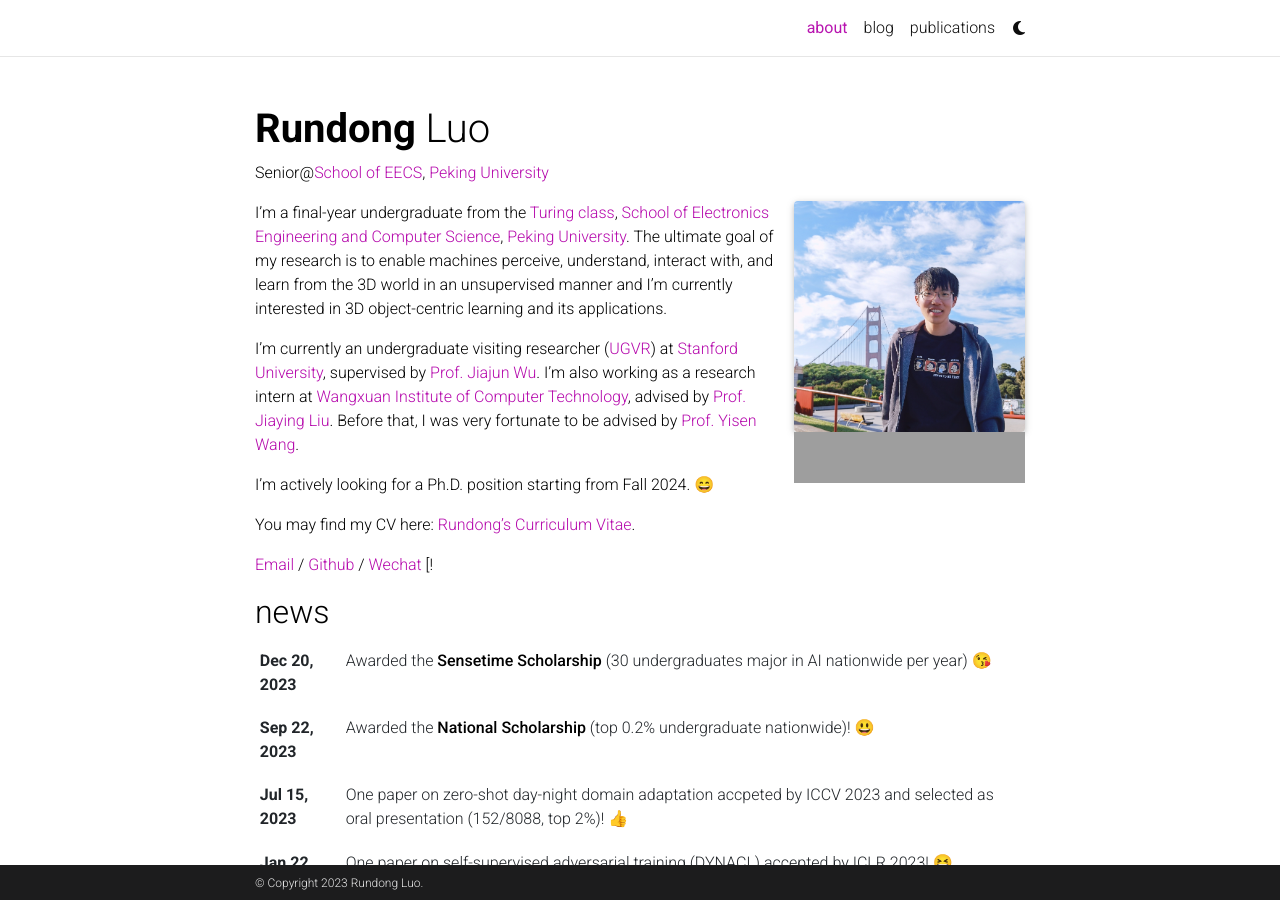
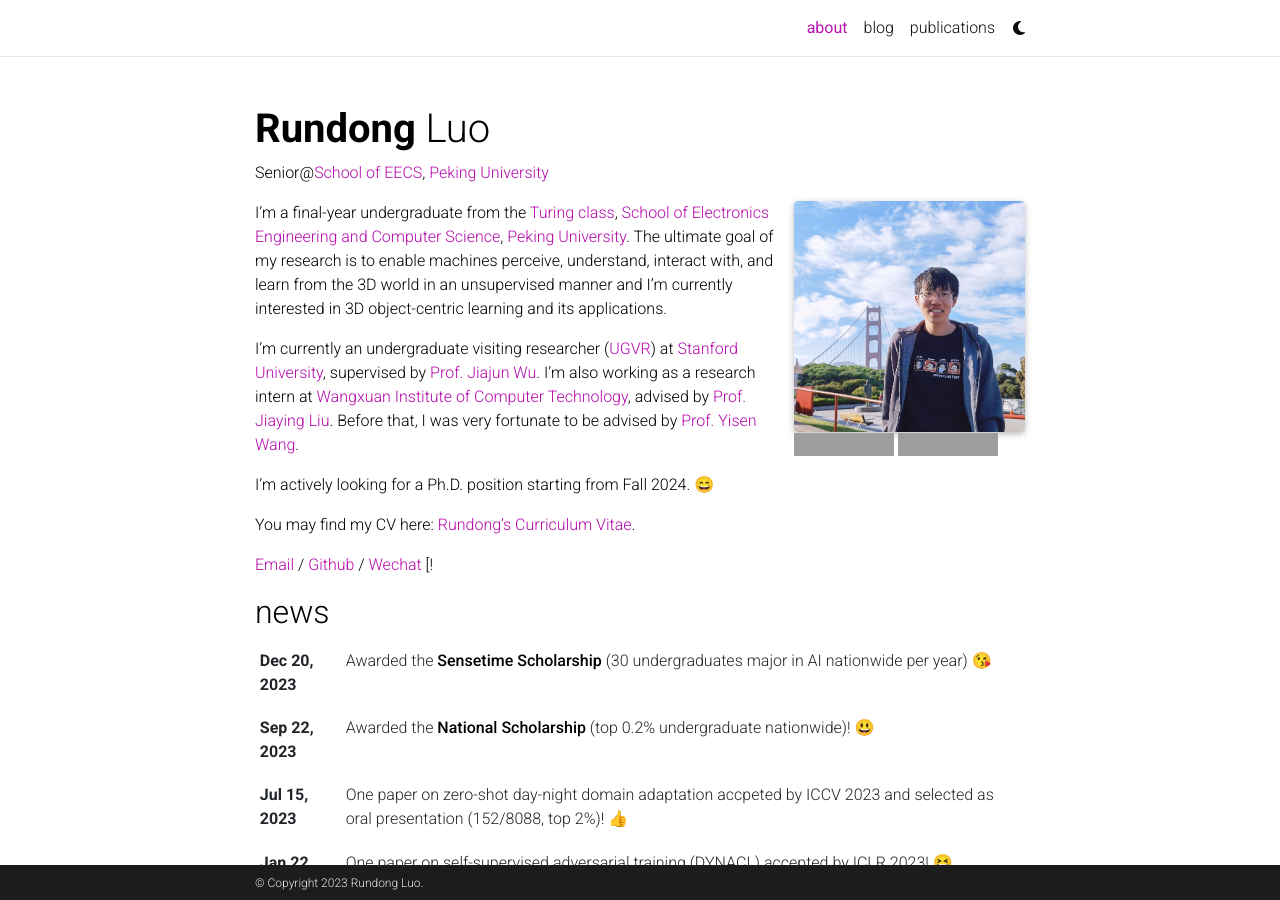
Before and after one commit to Red-Fairy/Red-Fairy.github.io, a Jekyll site: the page built from _pages/about.md, in a window 1280 px wide and 900 px high. Built offline with Jekyll 4.4.1, drawn with Linux system fonts in a browser that asks for light colours; full-size pictures stand in for the smaller copies a plugin makes; emoji names are drawn with the system emoji font; comment, search, counter and statistics services are not loaded; a style sheet for code colours, icons or effects is not loaded; grey boxes are pictures that could not be loaded.

Commit message:
update honors

```diff
--- a/_includes/figure.html
+++ b/_includes/figure.html
@@ -29,9 +29,17 @@
       onerror="this.onerror=null; $('.responsive-img-srcset').remove();"
     />
 
-  <a href="https://hits.seeyoufarm.com"><img src="https://hits.seeyoufarm.com/api/count/incr/badge.svg?url=https%3A%2F%2Fred-fairy.github.io&count_bg=%2379C83D&title_bg=%23555555&icon=&icon_color=%23E7E7E7&title=hits&edge_flat=false"/></a>
+  <a href="https://hits.seeyoufarm.com">
+      <img src="https://hits.seeyoufarm.com/api/count/incr/badge.svg?url=https%3A%2F%2Fred-fairy.github.io&count_bg=%2379C83D&title_bg=%23555555&icon=&icon_color=%23E7E7E7&title=hits&edge_flat=false"
+          style="width: 100px; height: auto;"/>
+  </a>
 
   </picture>
+
+  <a href="https://hits.seeyoufarm.com">
+    <img src="https://hits.seeyoufarm.com/api/count/incr/badge.svg?url=https%3A%2F%2Fred-fairy.github.io&count_bg=%2379C83D&title_bg=%23555555&icon=&icon_color=%23E7E7E7&title=hits&edge_flat=false"
+        style="width: 100px; height: auto;"/>
+  </a>
 
   {%- if include.caption -%}<figcaption class="caption">{{ include.caption }}</figcaption>{%- endif %}
 
```
